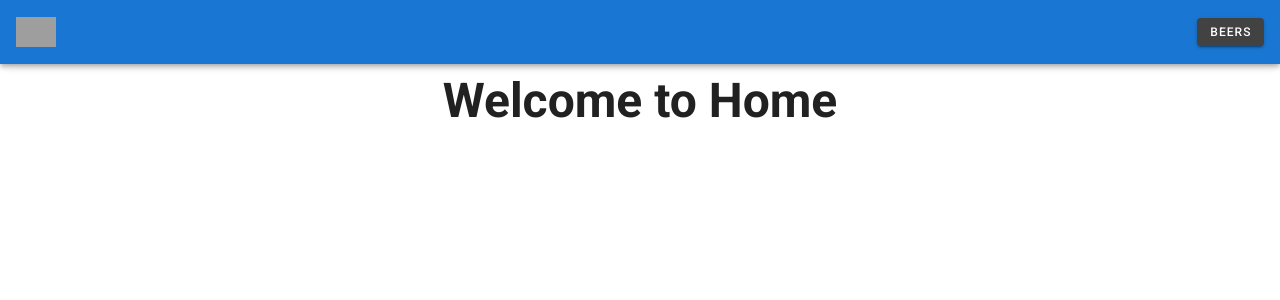
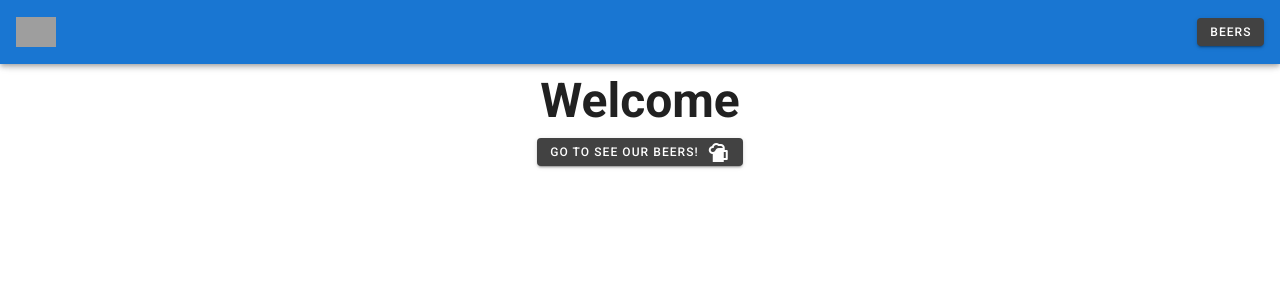
Before and after one commit to miguel-GF/webapp-beers, a Vue app: page / in a window 1280 px wide. Shown: the top 300 px of the page. Built offline with nearby package versions, Linux system fonts and the light colour scheme; grey boxes are pictures that could not be loaded.

Commit message:
[Home] Se actualiza home y se quita vista de prueba

```diff
--- a/src/views/Home.vue
+++ b/src/views/Home.vue
@@ -1,10 +1,21 @@
 <template>
   <v-container>
-    <v-row class="text-center vertical-align">
+    <v-row class="text-center">
       <v-col class="mb-4">
         <h1 class="display-2 font-weight-bold mb-3">
-          Welcome to Home
+          Welcome
         </h1>
+        <v-btn
+          elevation="2"
+          small
+          color="secondary"
+          to="/Beers"
+        >
+          Go to see our Beers!
+          <v-icon class="ml-2">
+            mdi-glass-mug-variant
+          </v-icon>
+        </v-btn>
       </v-col>
     </v-row>
   </v-container>
```
Also changed, not shown: src/views/HomeView.vue (deleted, +0 -15 lines).
